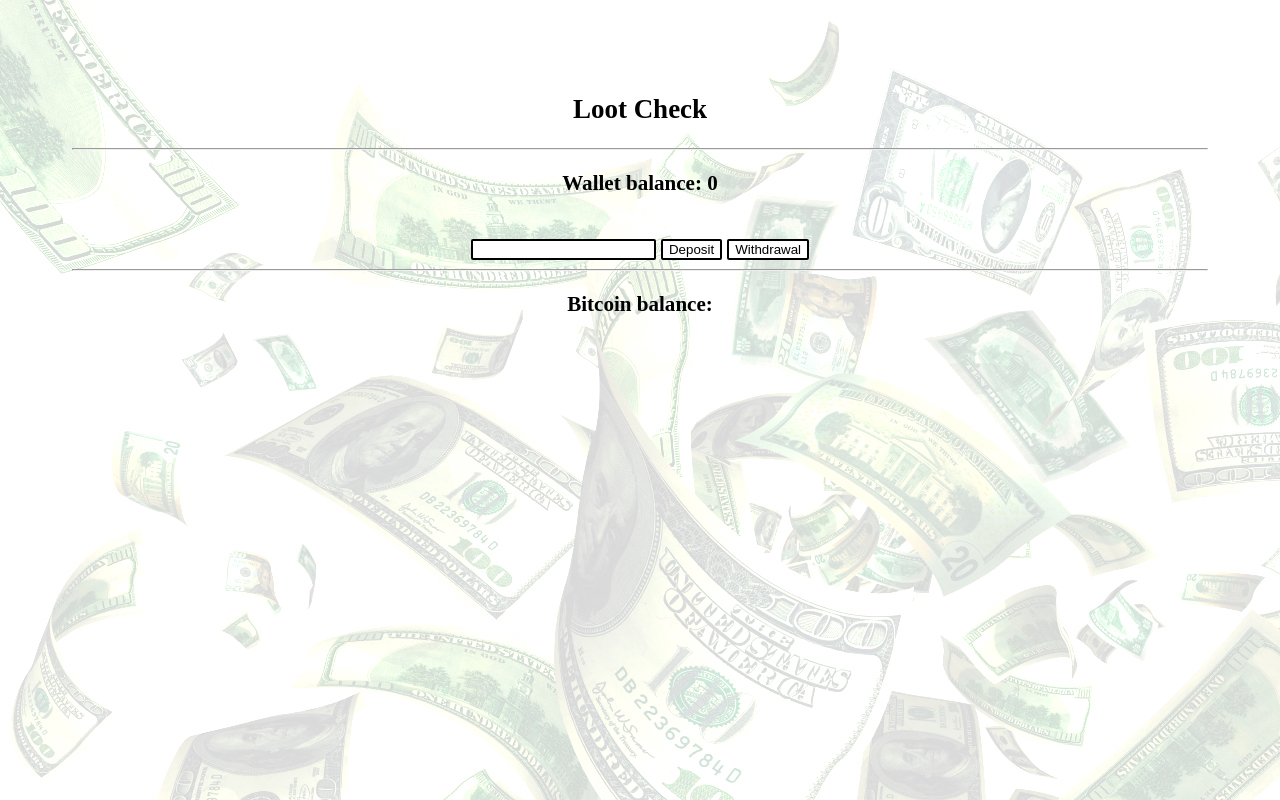
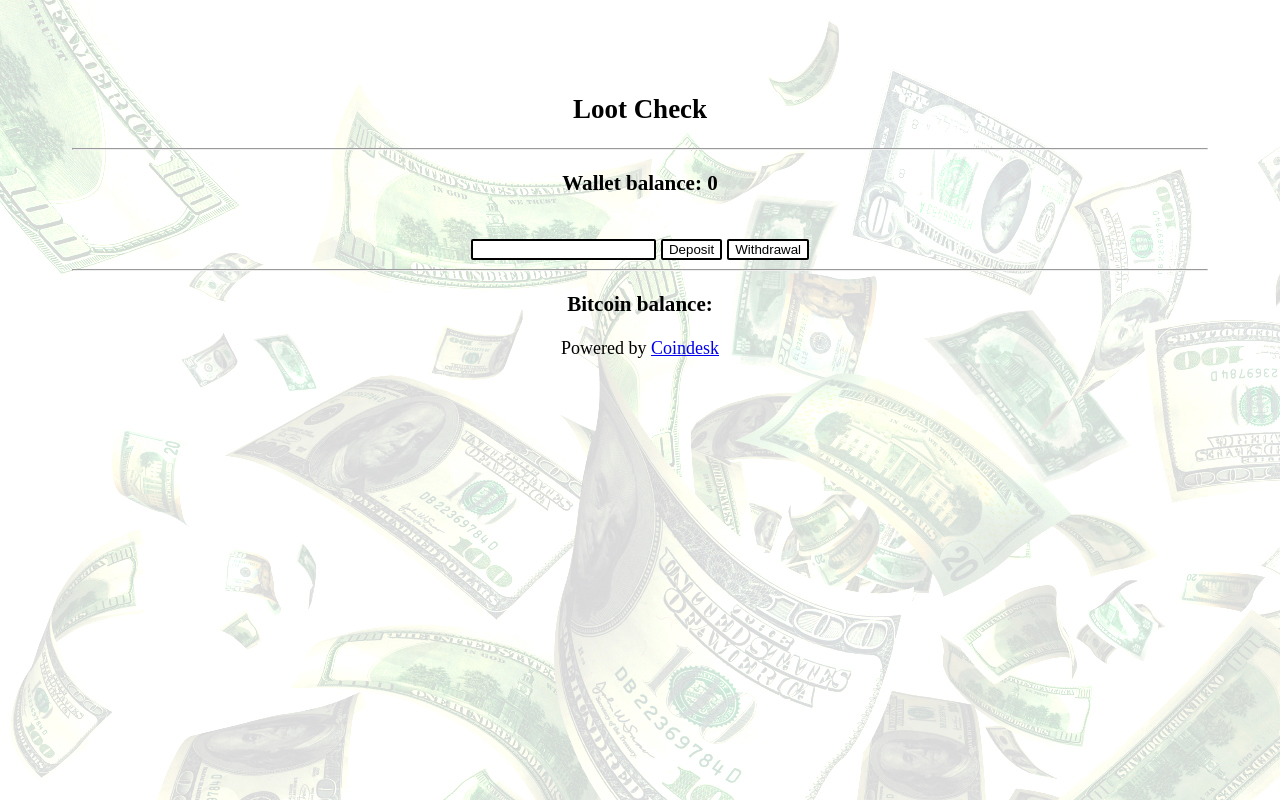
Before and after one commit to MMcClure11/loot-check, a React (Create React App) app: page / in a window 1280 px wide. Built offline with nearby package versions, Linux system fonts and the light colour scheme; no server answers; what sfcookies would draw is missing.

Commit message:
Add acknowledgement of coindesk test and in App.js

```diff
--- a/src/components/App.js
+++ b/src/components/App.js
@@ -10,6 +10,7 @@ const App = () => {
         <Wallet />
         <hr />
         <Loot />
+        <div>Powered by <a target='_blank' href='https://www.coindesk.com/price'>Coindesk</a></div>
       </div>
     )
 }
```
Also changed, not shown: 2 other files (tests, documents, lock files or other folders).
